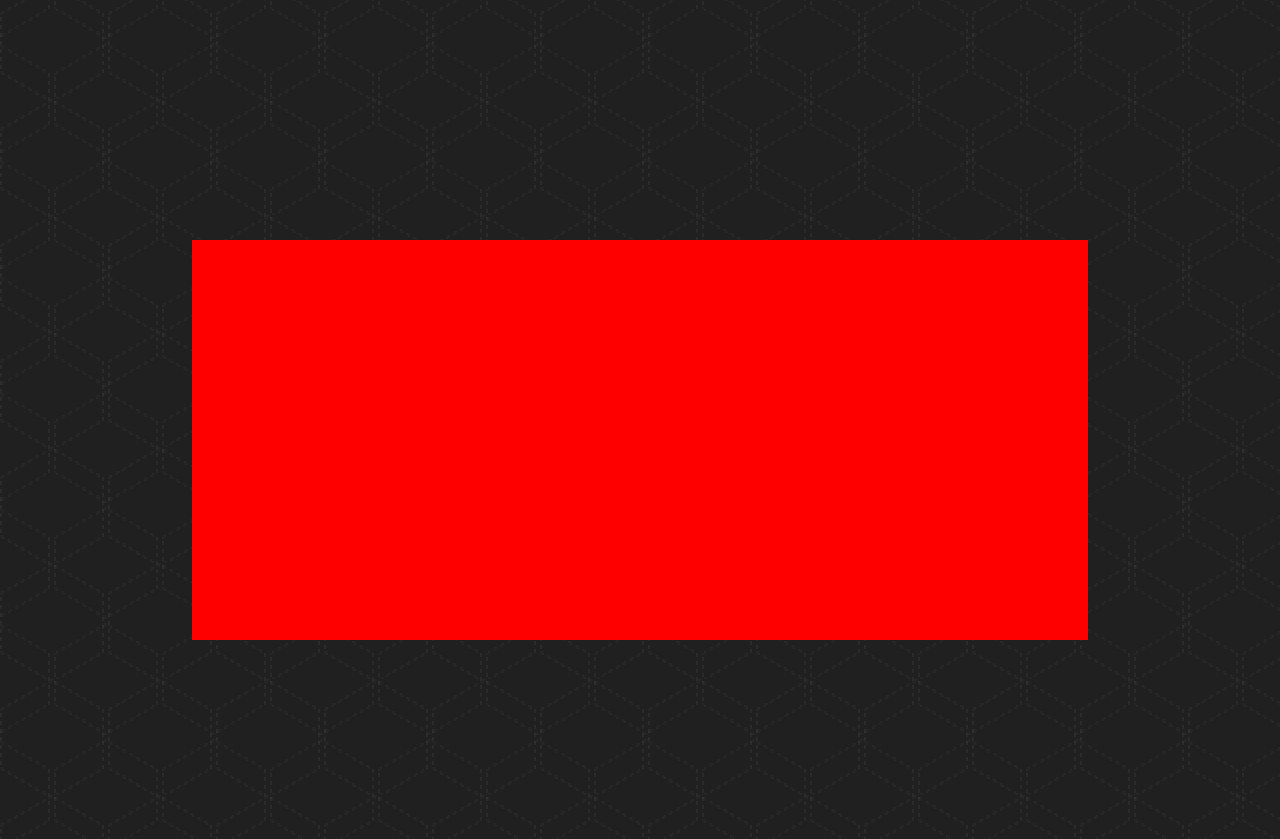
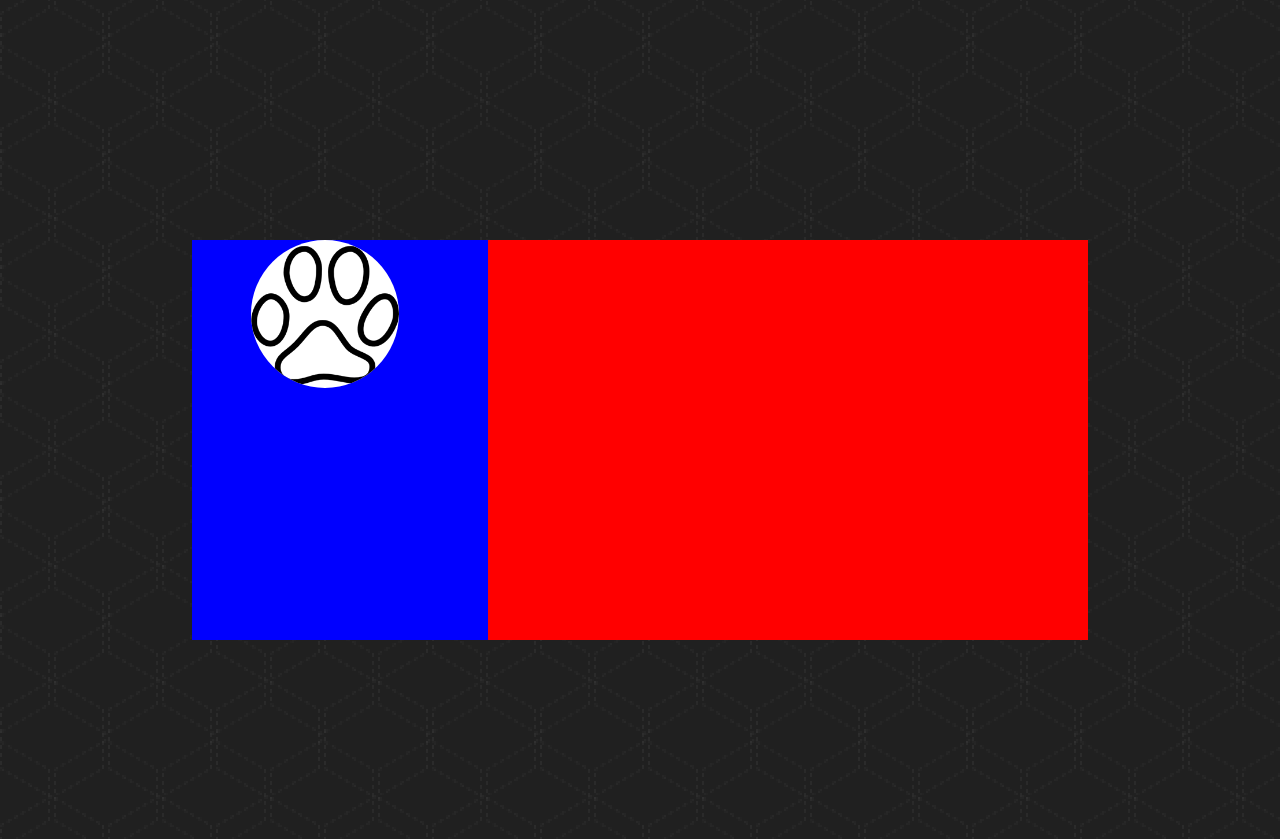
Before and after one commit to Sasanidas/Hpage, a PHP site: page / in a window 1280 px wide. Shown: the part 643-1482 px from the top of the page. Run offline with PHP 8.4, Linux system fonts and the light colour scheme.

Commit message:
Realizamos pequeños cambios

```diff
--- a/css/style.css
+++ b/css/style.css
@@ -135,6 +135,12 @@ section{
     background-color: red;
     margin-top: 8%;
 }
+#id-section-proyectos-img{
+    float: left;
+    background-color: blue;
+    height: 100%;
+    width: 33%;
+}
 
 
 
--- a/index.php
+++ b/index.php
@@ -87,7 +87,7 @@
                 <section id="id-section-proyectos" class="scroll">
                     <div id="id-section-proyectos-center">
                         <div id="id-section-proyectos-img">
-                            <img src="" alt="">
+                            <img src="img/cat.png" alt="" style="width: 50%;margin-left: 20%; border-radius: 300px; background-color: white">
                         </div>
                         <div id="id-section-proyectos-text">
                             <p id="id-section-proyectos-text-p"></p>
```
Also changed, not shown: img/cat.png (added).
